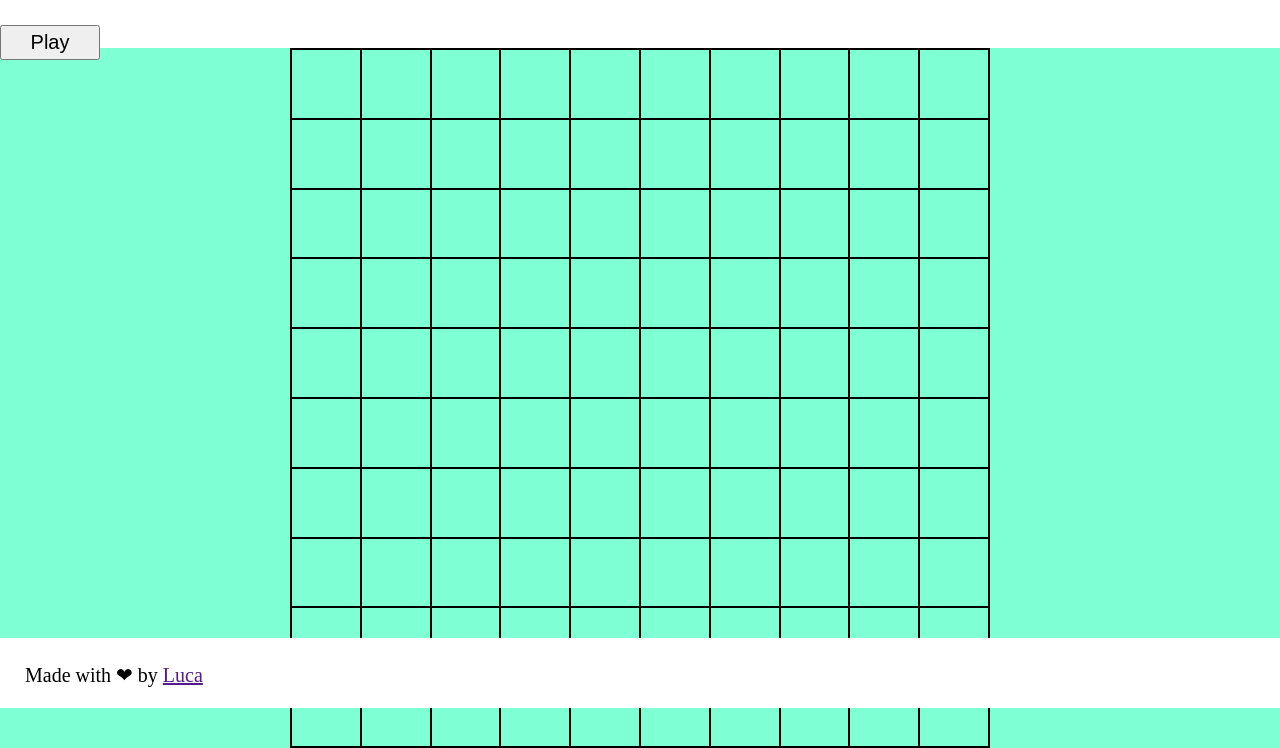
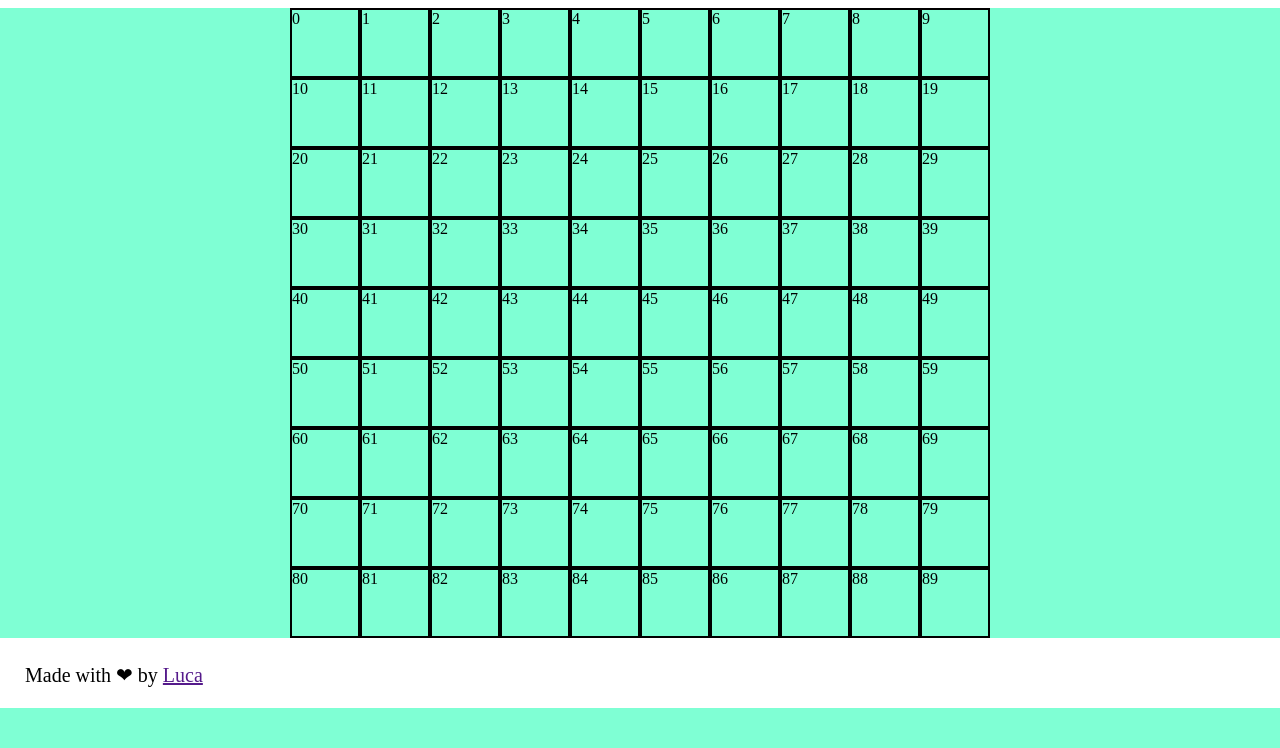
Before and after one commit to LucaPiantadosi27/js-campominato-grid, a plain HTML site: page index.html in a window 1280 px wide. Shown: the part 92-840 px from the top of the page. After the commit the page ends 804 px from the top, so only its background shows below. Drawn offline with Linux system fonts and the light colour scheme.

Commit message:
fix html css + numero celle e colorazione

```diff
--- a/index.html
+++ b/index.html
@@ -7,116 +7,22 @@
     <link rel="stylesheet" href="./style.css">
 </head>
 <body>
+
+
     <header id="header">
 
         <h1>Campo Minato</h1>
-        <button>Play</button>
+        <button id="play">Play</button>
+
     </header>
+    <main>
+    <div id="grid"></div>
 
 
-    <div id="grid">
-        <div class="celle"></div>
-        <div class="celle"></div>
-        <div class="celle"></div>
-        <div class="celle"></div>
-        <div class="celle"></div>
-        <div class="celle"></div>
-        <div class="celle"></div>
-        <div class="celle"></div>
-        <div class="celle"></div>
-        <div class="celle"></div>
-        <div class="celle"></div>
-        <div class="celle"></div>
-        <div class="celle"></div>
-        <div class="celle"></div>
-        <div class="celle"></div>
-        <div class="celle"></div>
-        <div class="celle"></div>
-        <div class="celle"></div>
-        <div class="celle"></div>
-        <div class="celle"></div>
-        <div class="celle"></div>
-        <div class="celle"></div>
-        <div class="celle"></div>
-        <div class="celle"></div>
-        <div class="celle"></div>
-        <div class="celle"></div>
-        <div class="celle"></div>
-        <div class="celle"></div>
-        <div class="celle"></div>
-        <div class="celle"></div>
-        <div class="celle"></div>
-        <div class="celle"></div>
-        <div class="celle"></div>
-        <div class="celle"></div>
-        <div class="celle"></div>
-        <div class="celle"></div>
-        <div class="celle"></div>
-        <div class="celle"></div>
-        <div class="celle"></div>
-        <div class="celle"></div>
-        <div class="celle"></div>
-        <div class="celle"></div>
-        <div class="celle"></div>
-        <div class="celle"></div>
-        <div class="celle"></div>
-        <div class="celle"></div>
-        <div class="celle"></div>
-        <div class="celle"></div>
-        <div class="celle"></div>
-        <div class="celle"></div>
-        <div class="celle"></div>
-        <div class="celle"></div>
-        <div class="celle"></div>
-        <div class="celle"></div>
-        <div class="celle"></div>
-        <div class="celle"></div>
-        <div class="celle"></div>
-        <div class="celle"></div>
-        <div class="celle"></div>
-        <div class="celle"></div>
-        <div class="celle"></div>
-        <div class="celle"></div>
-        <div class="celle"></div>
-        <div class="celle"></div>
-        <div class="celle"></div>
-        <div class="celle"></div>
-        <div class="celle"></div>
-        <div class="celle"></div>
-        <div class="celle"></div>
-        <div class="celle"></div>
-        <div class="celle"></div>
-        <div class="celle"></div>
-        <div class="celle"></div>
-        <div class="celle"></div>
-        <div class="celle"></div>
-        <div class="celle"></div>
-        <div class="celle"></div>
-        <div class="celle"></div>
-        <div class="celle"></div>
-        <div class="celle"></div>
-        <div class="celle"></div>
-        <div class="celle"></div>
-        <div class="celle"></div>
-        <div class="celle"></div>
-        <div class="celle"></div>
-        <div class="celle"></div>
-        <div class="celle"></div>
-        <div class="celle"></div>
-        <div class="celle"></div>
-        <div class="celle"></div>
-        <div class="celle"></div>
-        <div class="celle"></div>
-        <div class="celle"></div>
-        <div class="celle"></div>
-        <div class="celle"></div>
-        <div class="celle"></div>
-        <div class="celle"></div>
-        <div class="celle"></div>
-        <div class="celle"></div>
-        <div class="celle"></div>
+    <script text="text/javascript" src="./myscript.js"></script>
 
-    </div>
+
+</main>
 
     <footer><p>Made with &#x2764; by <a href="">Luca</a> </p></footer>
 
--- a/myscript.js
+++ b/myscript.js
@@ -5,3 +5,37 @@
 // Potete realizzare lo stile che volete, sin quando tutto è leggibile con facilità
 
 // ---------------------------- //
+
+
+// creo un bottone che genera la griglia di gioco quadrata
+const  gridElement = document.getElementById('grid');
+const  playButton = document.getElementById('play');
+generateGrid(gridElement);
+
+
+function generateGrid(container) {
+    container.innerHTML = '';
+for (let i = 0; i < 100; i ++) {
+    const cellElement = generateCell(i);
+    container.append(cellElement);
+}
+}
+
+function generateCell(cellNumber)  {
+const cella = document.createElement('div');
+cella.classList.add('cella');
+
+// assegno alle celle un numero da 1 a 100 progressivo da disporre 10x10
+cella.innerText = cellNumber;
+
+
+//  ogni cella  quando clicco, diventa colore azzurro
+cella.addEventListener('click', function() {
+    cella.classList.toggle('cellacolorata');
+
+    //   stampo in console il numero della cella cliccata
+    console.log(cellNumber);
+
+})
+return cella;
+}
--- a/style.css
+++ b/style.css
@@ -6,10 +6,9 @@
 body {
     background-color: aquamarine;
     overflow: hidden;
-
 }
-#header{
-
+#header {
+    display: flex;
     height: 100px;
     justify-content: space-between;
     background-color: white;
@@ -38,16 +37,22 @@ footer p {
     font-size: 20px;
 }
 #grid {
-    border: 1px solid black;
+
     width: 700px;
     height: 700px;
     margin: auto;
     display: flex;
     flex-wrap: wrap;
+
 }
-.celle {
+
+.cella {
     width: calc(100% / 10);
     height: calc(100% / 10);
-    border: 1px solid black;
+    border: 2px solid black;
 
 }
+
+.cellacolorata {
+    background-color: blue;
+}
```
